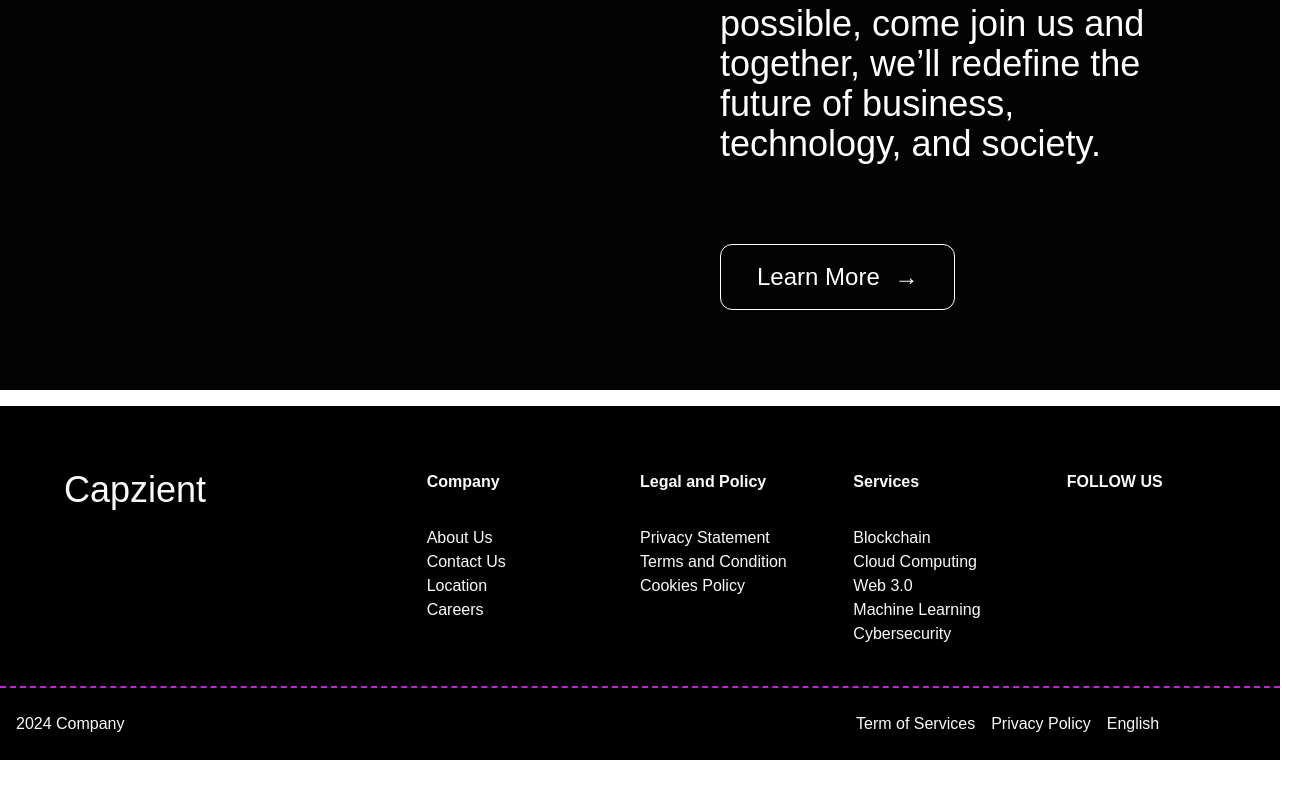
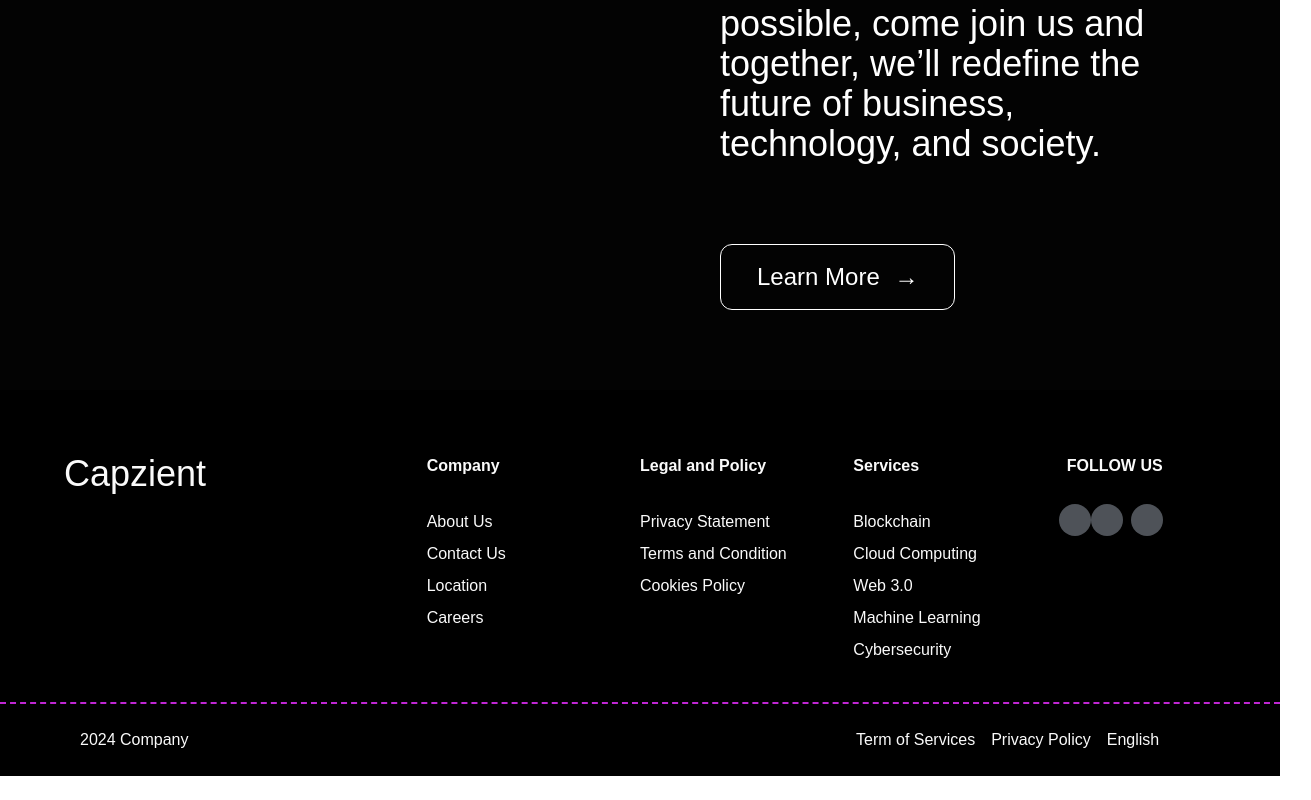
Before and after one commit to capzient/landing_page, a Next.js app: page / in a window 1280 px wide. Shown: the part 5339-6139 px from the top of the page, 1311 px wide, since content can reach past the window. After the commit the page ends 6115 px from the top, so only its background shows below. Built offline with nearby package versions, Linux system fonts and the light colour scheme.

Commit message:
improved footer

```diff
--- a/src/components/layout/footer/Footer.jsx
+++ b/src/components/layout/footer/Footer.jsx
@@ -13,8 +13,8 @@ export default function Footer() {
             <ul>
               <li className="font-bold mb-8">Company</li>
               <li>About Us</li>
-              <li>Contact Us</li>
-              <li>Location</li>
+              <li className="my-2">Contact Us</li>
+              <li className="mb-2">Location</li>
               <li>Careers</li>
             </ul>
           </div>
@@ -22,7 +22,7 @@ export default function Footer() {
             <ul>
               <li className="font-bold mb-8">Legal and Policy</li>
               <li>Privacy Statement</li>
-              <li>Terms and Condition</li>
+              <li className="my-2">Terms and Condition</li>
               <li>Cookies Policy</li>
             </ul>
           </div>
@@ -30,9 +30,9 @@ export default function Footer() {
             <ul>
               <li className="font-bold mb-8">Services</li>
               <li>Blockchain</li>
-              <li>Cloud Computing</li>
+              <li className="my-2">Cloud Computing</li>
               <li>Web 3.0</li>
-              <li>Machine Learning</li>
+              <li className="my-2">Machine Learning</li>
               <li>Cybersecurity</li>
             </ul>
           </div>
@@ -40,24 +40,27 @@ export default function Footer() {
             <ul>
               <li className="font-bold mb-8">FOLLOW US</li>
 
-              <li className="grid grid-cols-3 gap-0">
-                <span>
+              <li className="flex justify-start">
+                <span className="relative">
+                  <div className="rounded-full h-8 w-8 bg-gray-400 absolute -top-1.5 -left-2 opacity-50"></div>
                   <ion-icon name="logo-facebook"></ion-icon>{" "}
                 </span>
 
-                <span>
+                <span className="mx-8 relative">
+                  <div className="rounded-full h-8 w-8 bg-gray-400 absolute -top-1.5 -left-2 opacity-50"></div>
                   <ion-icon name="logo-xing"></ion-icon>{" "}
                 </span>
 
-                <span>
+                <span className="mx-2 relative">
+                  <div className="rounded-full h-8 w-8 bg-gray-400 absolute -top-1.5 -left-2 opacity-50"></div>
                   <ion-icon name="logo-instagram"></ion-icon>{" "}
                 </span>
               </li>
             </ul>
           </div>
         </div>
-        <div className="grid grid-cols-3 my-10 p-4 pt-6 pb-6">
-          <div>
+        <div className="grid grid-cols-3 my-10 p-4 pt-6 pb-6 mb-0">
+          <div className="mx-16">
             <ion-icon name="business-outline"></ion-icon> 2024 Company
           </div>
           <div className="col-start-3">
@@ -67,7 +70,7 @@ export default function Footer() {
             <span className="mx-2">
               <ion-icon name="chevron-down-outline"></ion-icon>
             </span>
-            <span className="mx-16">
+            <span className="mx-8">
               <ion-icon name="arrow-up-outline"></ion-icon>
             </span>
           </div>
--- a/src/components/main/careers/index.jsx
+++ b/src/components/main/careers/index.jsx
@@ -8,7 +8,7 @@ const Careers = () => {
       <div className="pl-11 pt-32 font-semibold text-transparent bg-clip-text bg-gradient-to-r from-white to-[#999999] text-9xl">
         <WithRedRect>Careers</WithRedRect>
       </div>
-      <div className="flex mb-4 flex-wrap">
+      <div className="flex mb-0 flex-wrap">
         {" "}
         <div className="w-full md:w-1/2 lg:w-1/2">
           {" "}
```
